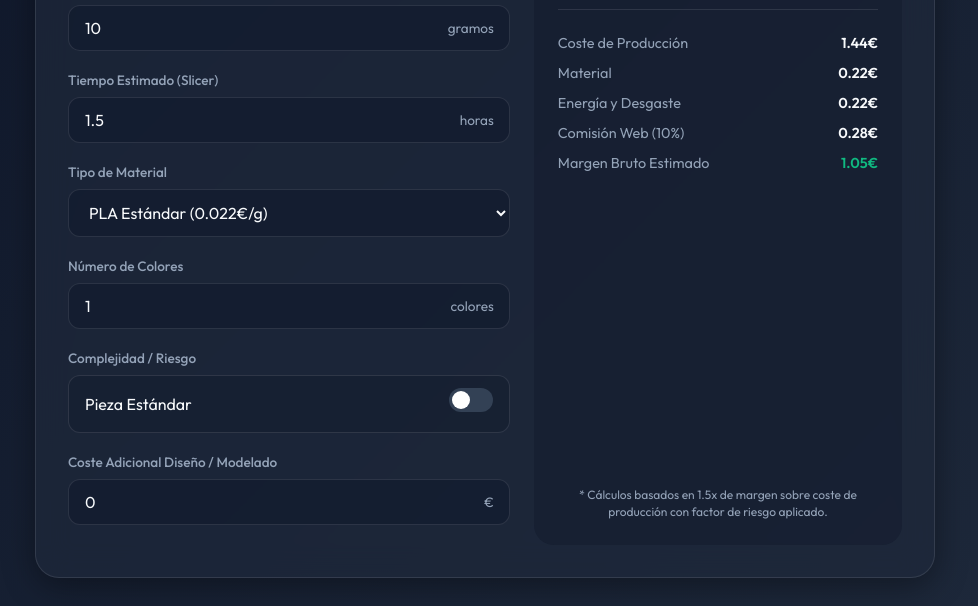
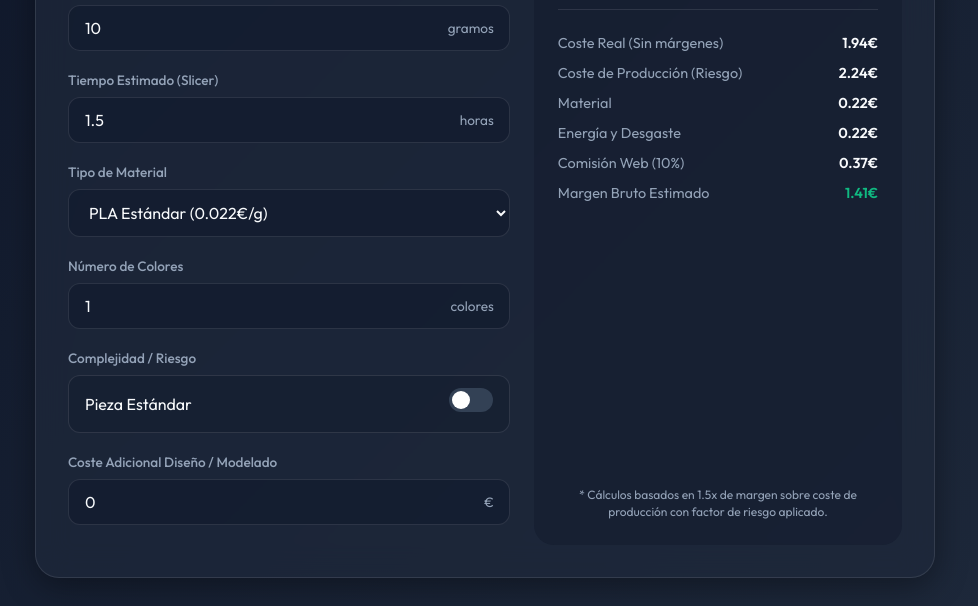
Before and after one commit to master-drades/master-drades.github.io, a plain HTML site: page index.html in a window 1280 px wide. Shown: the part 194-800 px from the top of the page, without its empty margins (155-1133 px from the left). Drawn offline with Linux system fonts and the light colour scheme.

Commit message:
Add Coste Real (raw production cost) display and update setup prices

```diff
--- a/index.html
+++ b/index.html
@@ -83,7 +83,11 @@
 
         <div class="desglose">
           <div class="desglose-item">
-            <span class="label">Coste de Producción</span>
+            <span class="label">Coste Real (Sin márgenes)</span>
+            <span class="val" id="costeReal">0.00€</span>
+          </div>
+          <div class="desglose-item">
+            <span class="label">Coste de Producción (Riesgo)</span>
             <span class="val" id="costeProduccion">0.00€</span>
           </div>
           <div class="desglose-item">
--- a/script.js
+++ b/script.js
@@ -10,8 +10,8 @@ const CONFIG = {
     margenBeneficio: 0.50, // 50% de margen (multiplicador 1.5)
     costeHora: 0.15,       // Luz + amortización
     preciosSetup: {
-        pequena: 1.00,     // < 50g
-        mediana: 2.50,     // 50g - 250g
+        pequena: 1.50,     // < 50g
+        mediana: 3.50,     // 50g - 250g
         grande: 5.00       // > 250g
     },
     penalizacionColor: 1.50 // Por cada color extra (a partir del segundo)
@@ -48,7 +48,8 @@ function calcularPrecio3D(gramos, horas, tipoMat = "PLA", esComplejo = false, co
 
     return {
         precioSugerido: precioFinal.toFixed(2),
-        costeProduccion: subtotalProduccion.toFixed(2),
+        costeReal: subtotalProduccion.toFixed(2),
+        costeProduccion: costeConRiesgo.toFixed(2),
         material: costeMaterial.toFixed(2),
         maquina: costeMaquina.toFixed(2),
         setup: setupReal.toFixed(2),
@@ -62,6 +63,7 @@ function calcularPrecio3D(gramos, horas, tipoMat = "PLA", esComplejo = false, co
 const inputs = ["gramos", "horas", "material", "colores", "esComplejo", "costeDiseno"];
 const outputs = {
     precioFinal: document.getElementById("precioFinal"),
+    costeReal: document.getElementById("costeReal"),
     costeProduccion: document.getElementById("costeProduccion"),
     desgloseMaterial: document.getElementById("desgloseMaterial"),
     desgloseMaquina: document.getElementById("desgloseMaquina"),
@@ -84,6 +86,7 @@ function updateCalculations() {
 
     // Update DOM
     outputs.precioFinal.textContent = `${results.precioSugerido}€`;
+    outputs.costeReal.textContent = `${results.costeReal}€`;
     outputs.costeProduccion.textContent = `${results.costeProduccion}€`;
     outputs.desgloseMaterial.textContent = `${results.material}€`;
     outputs.desgloseMaquina.textContent = `${results.maquina}€`;
```
